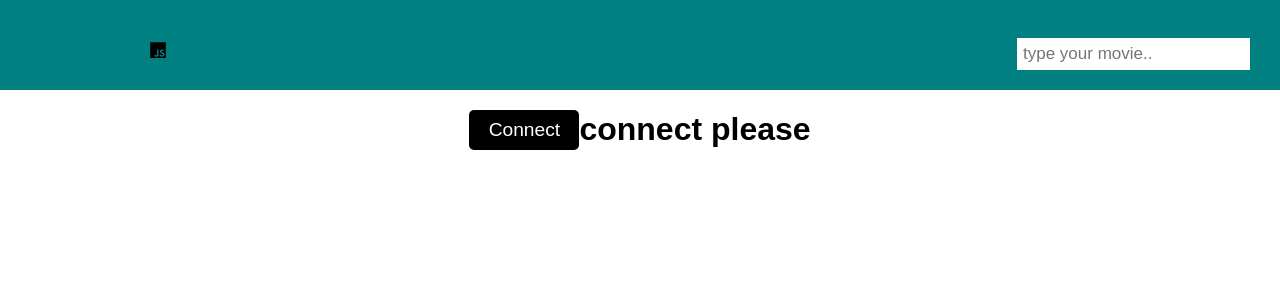
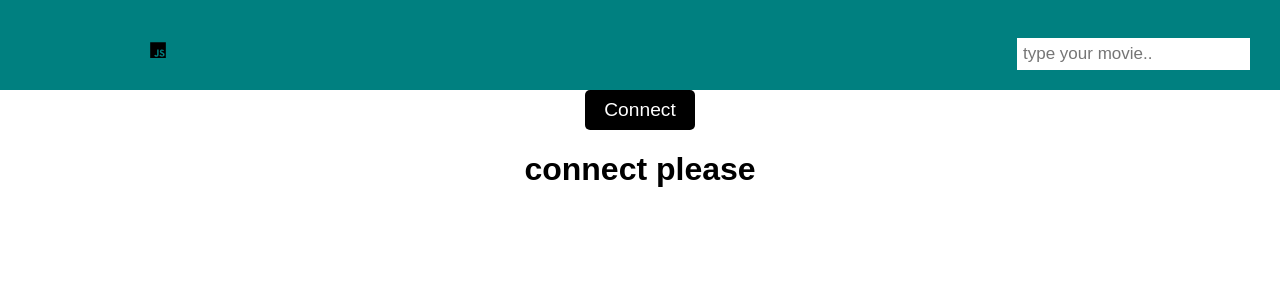
Before and after one commit to ElyesBenKhoud/MovieApp-ReduxSaga, a React (Create React App) app: page / in a window 1280 px wide. Shown: the top 300 px of the page. Built offline with nearby package versions, Linux system fonts and the light colour scheme; the HTML template or start-up script is replaced by a standard one.

Commit message:
button to cennect & disconnect fixed styles

```diff
--- a/src/App.css
+++ b/src/App.css
@@ -19,7 +19,7 @@ body{
     background-color: teal;
     height:100%;
     border-radius: 10px;
-    flex:0.5;
+    flex:1 ;
     position:relative;
     transition: flex 0.5s ease-in;
     color:rgb(0, 0, 0);
--- a/src/components/content/AppView.js
+++ b/src/components/content/AppView.js
@@ -31,6 +31,13 @@ const Button = styled.button`
     margin-top: 0;
   }
 `;
+const Buttonet = styled.div`
+  display: flex;
+  flex-direction: row;
+  justify-content: center;
+  align-items: center;
+`;
+
 const AppView = () => {
   const [admin, setAdmin] = useState(false);
   const ChangeAdmin = () => {
@@ -38,13 +45,14 @@ const AppView = () => {
   };
   return (
     <>
-      <AppViewStyle>
+      <Buttonet>
         {!admin ? (
           <Button onClick={ChangeAdmin}> Connect</Button>
         ) : (
           <Button onClick={ChangeAdmin}> Disconnect</Button>
         )}
-
+      </Buttonet>
+      <AppViewStyle>
         {admin ? (
           <div className="container">
             <div className="panel">
```
